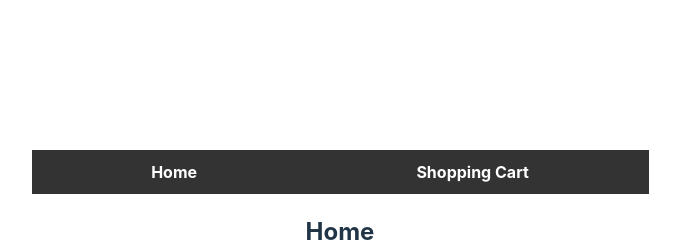
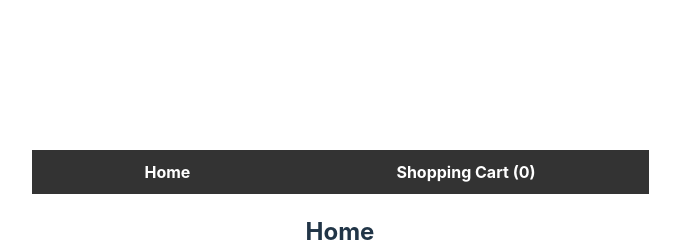
Before and after one commit to AndrewHulme88/shopping-cart, a React (Vite) app: page / in a window 1280 px wide. Shown: the top 252 px of the page, without its empty margins (300-980 px from the left). Built offline with nearby package versions, Linux system fonts and the light colour scheme.

Commit message:
Added quantities to shopping cart in navbar

```diff
--- a/package.json
+++ b/package.json
@@ -10,6 +10,7 @@
     "preview": "vite preview"
   },
   "dependencies": {
+    "axios": "^1.7.9",
     "react": "^18.3.1",
     "react-dom": "^18.3.1",
     "react-router-dom": "^7.1.1"
--- a/src/App.jsx
+++ b/src/App.jsx
@@ -6,12 +6,31 @@ import Navbar from './components/Navbar';
 import './App.css'
 
 function App() {
+  const [cart, setCart] = useState([]);
+
+  const addToCart = (product, quantity) => {
+    setCart((prevCart) => {
+      const updatedCart = [...prevCart];
+      const existingProduct = updatedCart.find(item.id === product.id)
+
+      if (existingProduct) {
+        existingProduct.quantity += quantity;
+      }
+      else
+      {
+        updatedCart.push({ ...product, quantity});
+      }
+
+      return updatedCart;
+    });
+  };
+
   return (
     <Router>
-      <Navbar />
+      <Navbar cartCount={cart.reduce((total, item) => total + item.quantity, 0)} />
       <Routes>
-        <Route path="/" element={<Home />} />
-        <Route path="/cart" element={<ShoppingCart />} />
+        <Route path="/" element={<Home addToCart={addToCart} />} />
+        <Route path="/cart" element={<ShoppingCart cart={cart} />} />
       </Routes>
     </Router>
   );
--- a/src/components/Navbar.jsx
+++ b/src/components/Navbar.jsx
@@ -2,7 +2,7 @@ import React from 'react';
 import { Link } from 'react-router-dom';
 import '../Navbar.css';
 
-const Navbar = () => {
+const Navbar = ({ cartCount}) => {
   return (
     <nav>
       <ul>
@@ -10,7 +10,7 @@ const Navbar = () => {
           <Link to="/">Home</Link>
         </li>
         <li>
-          <Link to="/cart">Shopping Cart</Link>
+          <Link to="/cart">Shopping Cart ({cartCount})</Link>
         </li>
       </ul>
     </nav>
```
Also changed, not shown: 1 other file (tests, documents, lock files or other folders).
